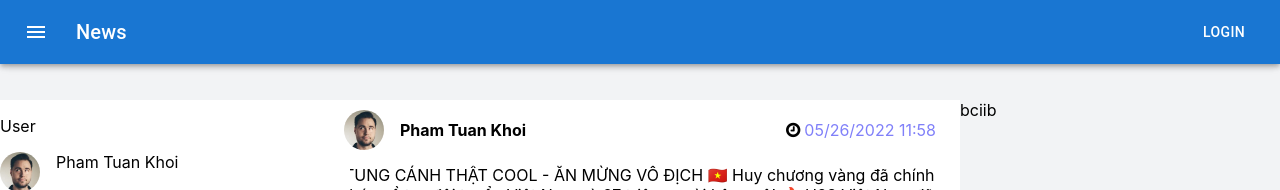
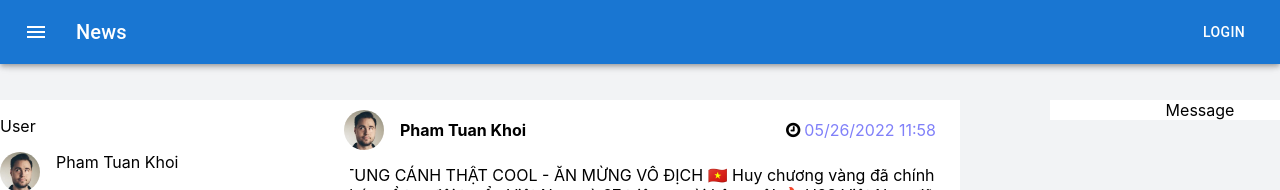
Before and after one commit to PhamTuanKhoi/react, a React (Create React App) app: page / in a window 1280 px wide. Shown: the top 190 px of the page. Built offline with nearby package versions, Linux system fonts and the light colour scheme.

Commit message:
main right

```diff
--- /dev/null
+++ b/src/components/ui/mainRight/MainRight.jsx
@@ -0,0 +1,11 @@
+
+
+import './MainRight.scss'
+
+const MainRight = () =>{
+    return(
+        <div className="mainRight_root">Message</div>
+    )
+}
+
+export default MainRight;
--- /dev/null
+++ b/src/components/ui/mainRight/MainRight.scss
@@ -0,0 +1,7 @@
+.mainRight_root{
+    background: white;
+    width: 300px;
+    margin-left: 90px;
+    position: fixed;
+    text-align: center;
+}
--- a/src/pages/Home.jsx
+++ b/src/pages/Home.jsx
@@ -1,6 +1,7 @@
 import * as React from 'react';
 
 import MainLeft from '../components/ui/mainLeft/MainLeft';
+import MainRight from '../components/ui/mainRight/MainRight';
 import Main from '../components/ui/Main';
 import '../styles/Home.scss';
 
@@ -13,7 +14,9 @@ const Home = () => {
        <div className="home_main">
          <Main />
        </div>
-       <div className="home_right">bciib</div>
+       <div className="home_right">
+         <MainRight />
+       </div>
      </div>
     )
 }
```
